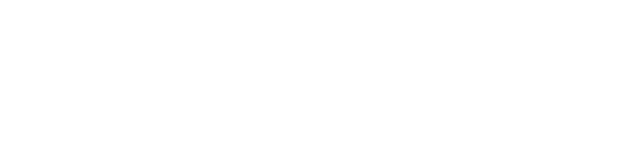
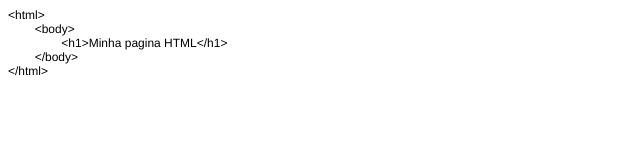
Before and after one commit to JeffersonTupinamba/gama-no-github, a plain HTML site: page index.html in a window 1280 px wide. Shown: the whole page, without its empty margins (0-640 px from the left). Drawn offline with Linux system fonts and the light colour scheme.

Commit message:
update arquivo.html

```diff
--- a/index.html
+++ b/index.html
@@ -7,8 +7,15 @@
   <meta name="Generator" content="Cocoa HTML Writer">
   <meta name="CocoaVersion" content="1894.6">
   <style type="text/css">
+    p.p1 {margin: 0.0px 0.0px 0.0px 0.0px; font: 12.0px Helvetica}
+    span.Apple-tab-span {white-space:pre}
   </style>
 </head>
 <body>
+<p class="p1">&lt;html&gt;</p>
+<p class="p1"><span class="Apple-tab-span">	</span>&lt;body&gt;</p>
+<p class="p1"><span class="Apple-tab-span">	</span><span class="Apple-tab-span">	</span>&lt;h1&gt;Minha pagina HTML&lt;/h1&gt;</p>
+<p class="p1"><span class="Apple-tab-span">	</span>&lt;/body&gt;</p>
+<p class="p1">&lt;/html&gt;</p>
 </body>
 </html>
```
